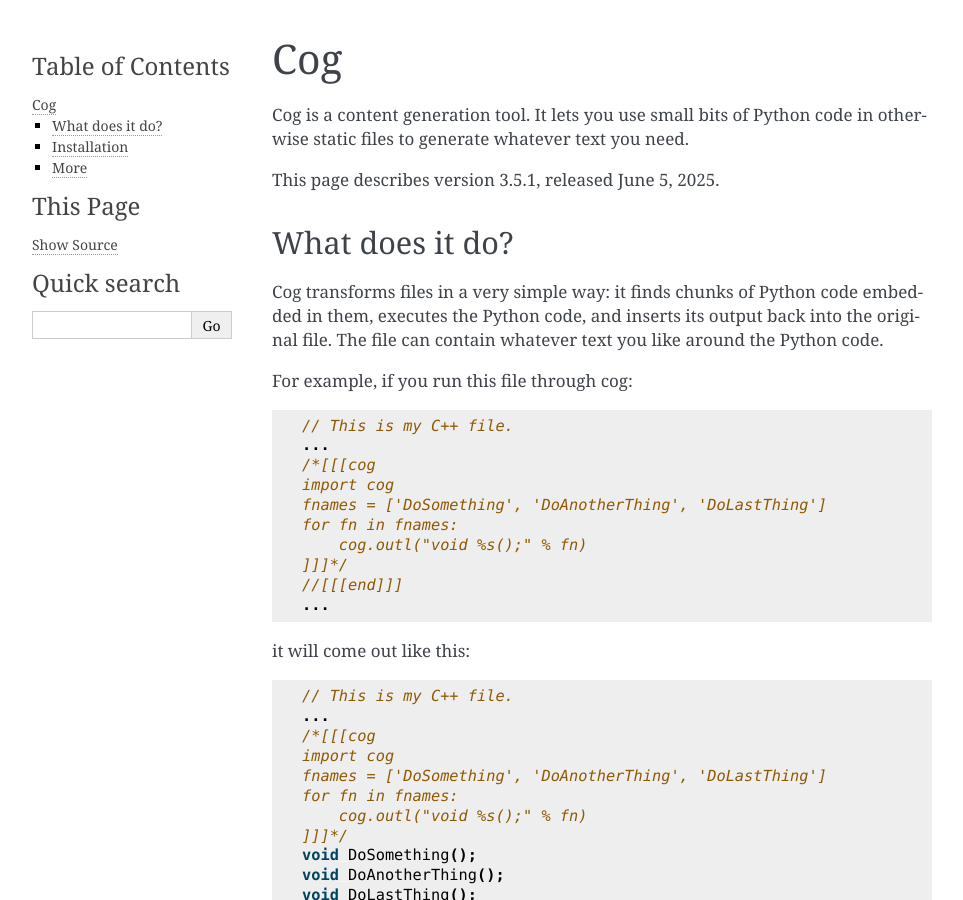
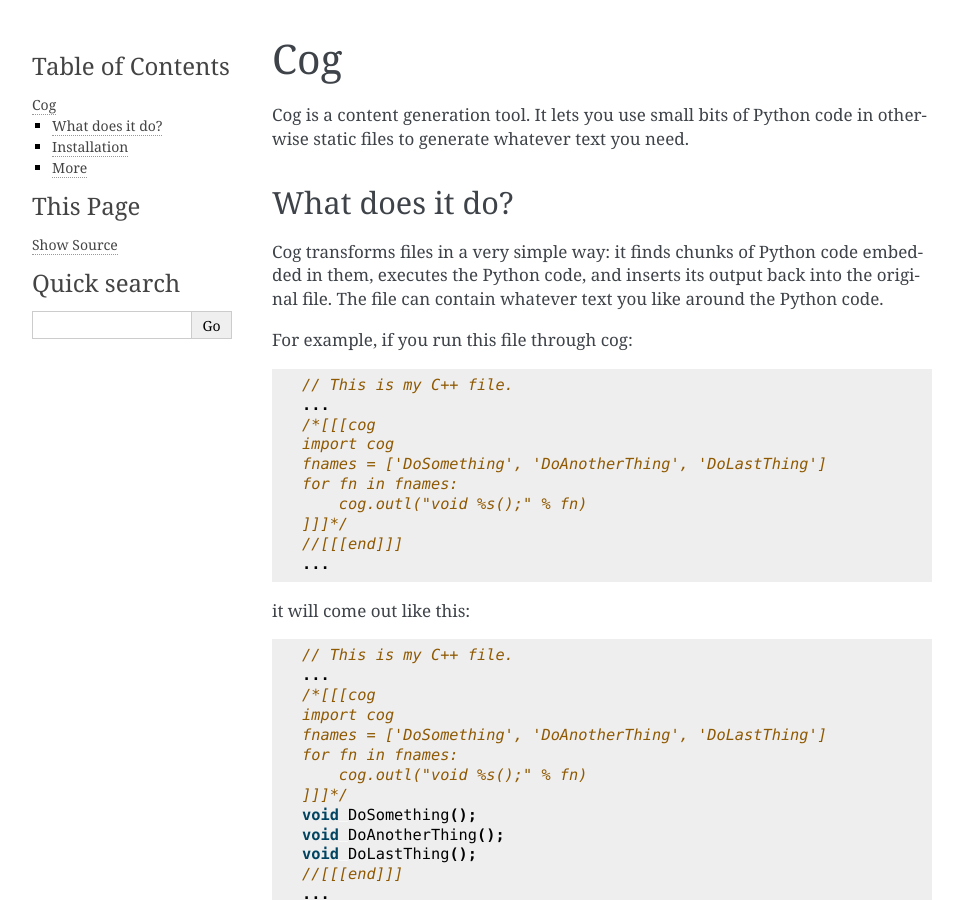
Before and after one commit to nedbat/cog, a Sphinx documentation site: the page built from docs/index.rst, in a window 1280 px wide and 900 px high. Shown: the whole window, without its empty margins (148-1111 px from the left). Built offline with Sphinx 7.4.7, drawn with Linux system fonts in a browser that asks for light colours.

Commit message:
docs: get rid of a version mention that is just another place to be wrong

```diff
--- a/docs/index.rst
+++ b/docs/index.rst
@@ -34,8 +34,6 @@
 
 Cog is a content generation tool.  It lets you use small bits of Python code
 in otherwise static files to generate whatever text you need.
-
-This page describes version 3.5.1, released June 5, 2025.
 
 
 What does it do?
```
